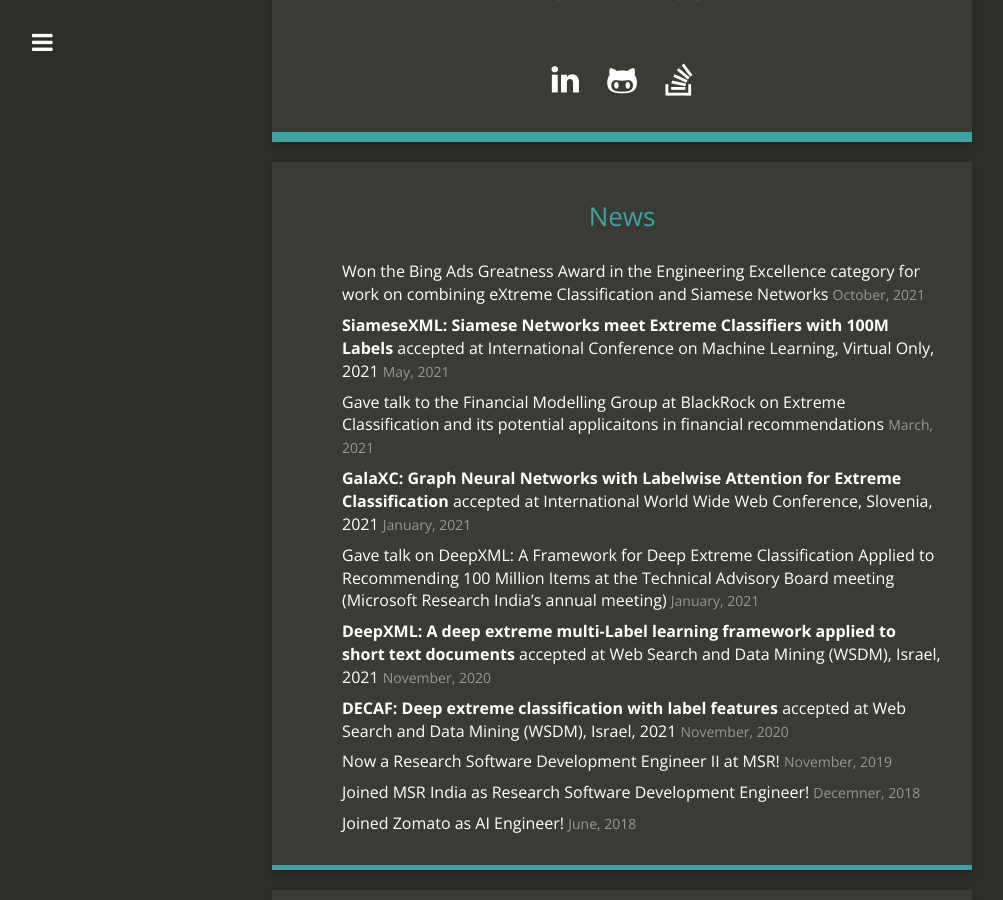
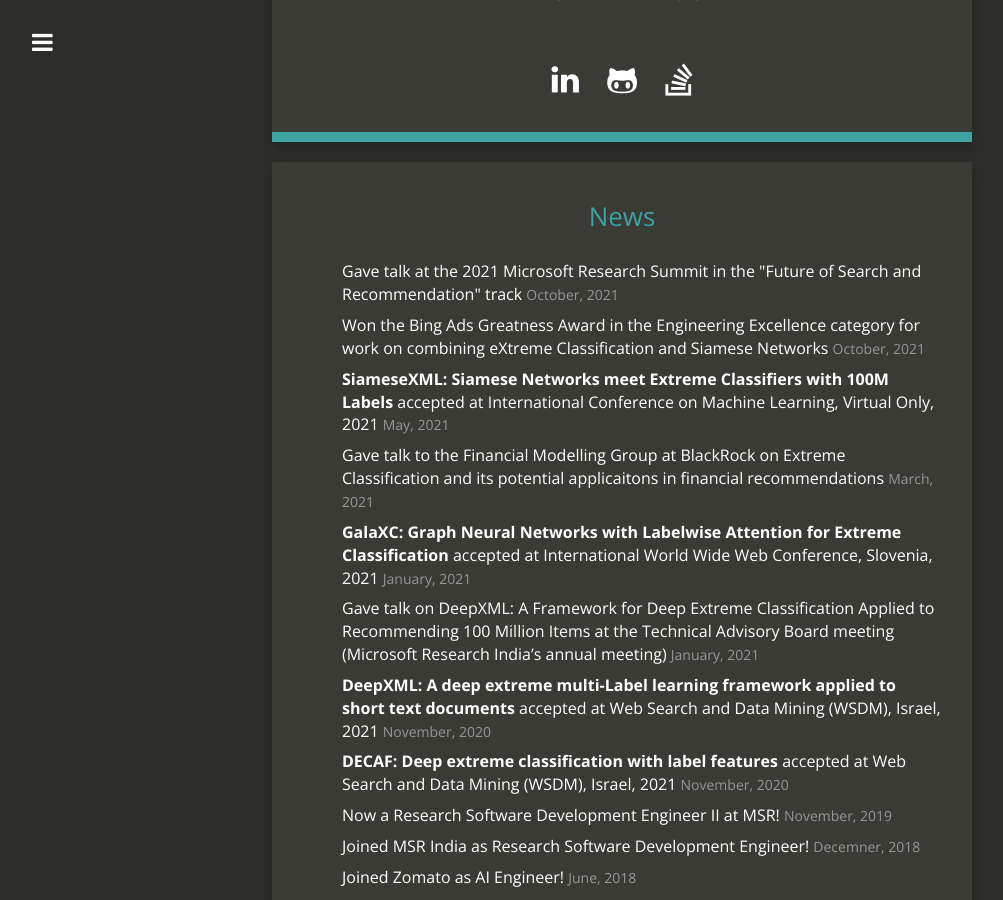
Before and after one commit to DeepakSaini119/DeepakSaini119.github.io, a Jekyll site: the page built from index.html, in a window 1280 px wide and 900 px high, scrolled down 556 px. Shown: the whole window, without its empty margins (18-1021 px from the left). Built offline with Jekyll 4.4.1, drawn with Linux system fonts in a browser that asks for light colours; nearby versions of some CDN libraries.

Commit message:
Add research summit talk

```diff
--- a/index.html
+++ b/index.html
@@ -31,6 +31,12 @@
 
             <div>
                 <ul>
+                    <li>
+                        Gave talk at the 2021 Microsoft Research Summit in the "Future of Search and Recommendation" track
+                        <small style="font-size: 14px;margin-top: -10px;padding-top: 0px;color: #969696;"}>October, 2021</small>
+                    </li>
+                    <br style="display: block;content: '';margin-top: 8px;">
+
                     <li>
                         Won the Bing Ads Greatness Award in the Engineering Excellence category for work on combining eXtreme Classification and Siamese Networks
                         <small style="font-size: 14px;margin-top: -10px;padding-top: 0px;color: #969696;"}>October, 2021</small>
```
